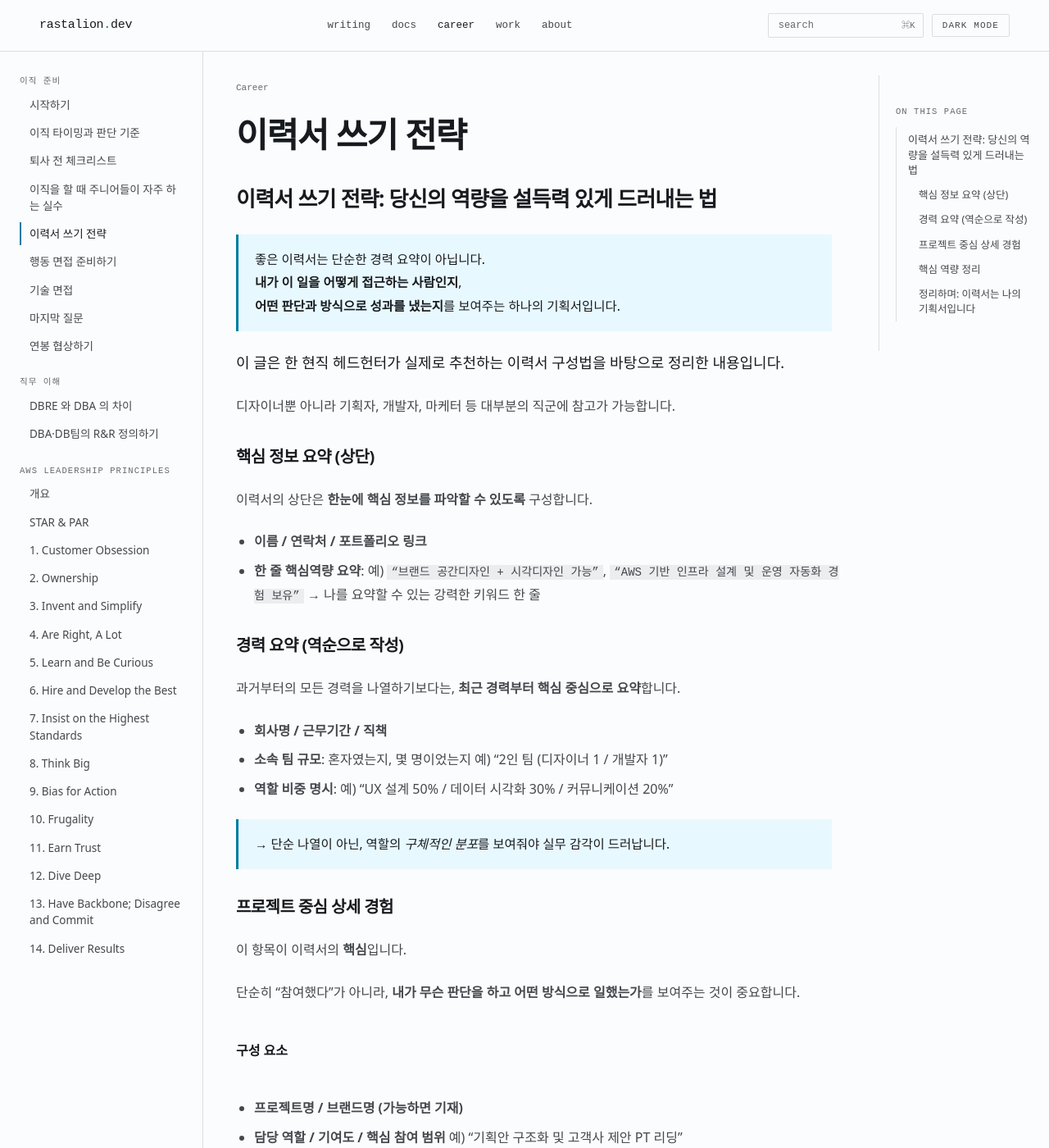
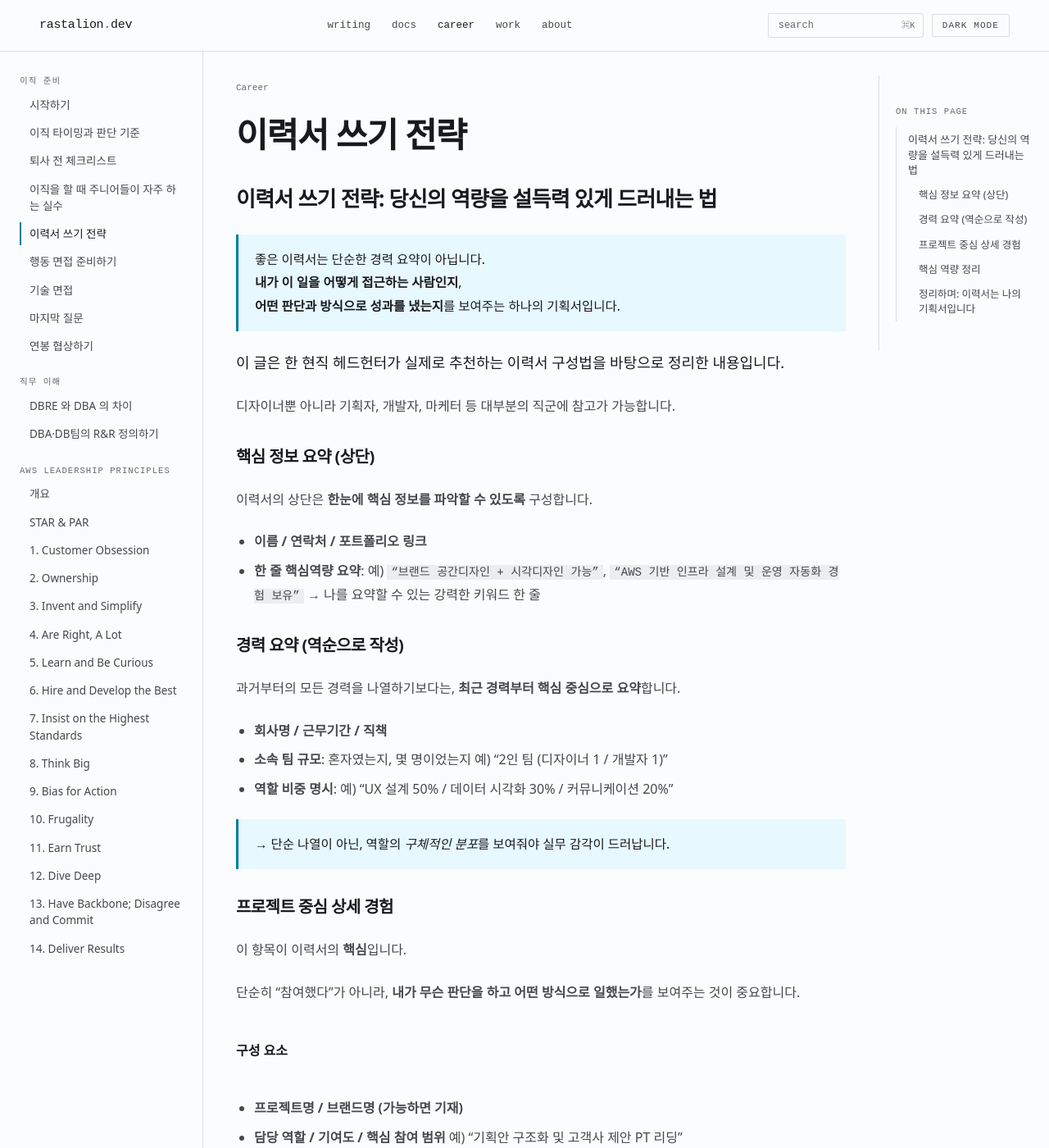
Before and after one commit to TeiNam/teinam.github.io, a Jekyll site: the page built from career/resume.md, in a window 1280 px wide and 1400 px high. Shown: the whole window at 82% size. Built offline with Jekyll 4.4.1, drawn with Linux system fonts in a browser that asks for light colours; some web fonts are replaced.

Commit message:
fix: 읽기 폭 단위를 ch → rem 으로 — 제목만 넓고 본문은 좁던 문제
`max-width: 80ch` 는 **요소 자기 font-size 기준**이라 블록마다 다른 폭이 걸렸다.
실측 결과(칼럼 977px):

    H1  977px  ← 80ch = 2115px 이라 제한이 안 걸림
    H2  977px  ← 1309px
    H3  960px  ← 1007px
    P   768 / 864px
    UL  768px

제목은 칼럼 전체를 쓰고 본문만 좁아 오른쪽 끝이 들쭉날쭉했다. rem 은 루트 기준이라
글꼴 크기와 무관하게 모든 블록이 같은 폭을 받는다.

- `.prose > *` 80ch → **50rem(800px)**
- `.docs-body > *`, `.page-body > *` 82ch → **52rem(832px)**
- 수정 후 실측: 모든 텍스트 블록 800px, 넓은 블록 977px 로 통일

코드블록 선택자도 틀렸다
- rouge 는 `div.language-<lang>.highlighter-rouge` 로 감싸고 `.highlight` 는 그 안에
  한 겹 더 들어 있다. `.prose > div.highlight` 는 직계가 아니라 안 잡혀서 코드가
  768px 에 머물렀다
- `.prose > .highlighter-rouge`, `.prose > [class*="language-"]` 를 추가.
  docs·page 쪽도 같이 고쳤다

검증: 72/72 포스트 통과 · 빌드 경고 없음 · post·docs·work 를 1700×1050 에서 캡처해
오른쪽 끝이 한 줄로 맞는 것을 확인

```diff
--- a/assets/css/main.css
+++ b/assets/css/main.css
@@ -7,9 +7,12 @@
   --warn-bg: oklch(0.97 0.03 80); --warn-line: oklch(0.60 0.10 70 / 0.4); --warn-ink: oklch(0.48 0.10 70);
   --sans: "IBM Plex Sans KR", system-ui, sans-serif;
   --mono: "Spline Sans Mono", ui-monospace, monospace;
-  /* 본문 텍스트는 80ch(실측 806px, 한글 한 줄 50자)로 묶는다. 한국어 본문이 편한 범위
-     (35~50자)의 상한이라 여기서 더 늘리지 않는다. shell 을 넓혀 남는 폭은 다이어그램·표·
-     코드블록이 받는다 — 좁은 글, 넓은 그림. */
+  /* 본문 읽기 폭은 50rem(800px, 한글 한 줄 50자). 한국어 본문이 편한 범위(35~50자)의
+     상한이라 더 늘리지 않는다. shell 을 넓혀 남는 폭은 다이어그램·표·코드블록이 받는다.
+
+     `ch` 를 쓰면 안 된다 — 요소 자기 font-size 기준이라 같은 80ch 가 h1(42px)에서는
+     2115px, p(16px)에서는 806px 이 된다. 그러면 제목만 칼럼 전체를 쓰고 본문은 좁아
+     오른쪽 끝이 들쭉날쭉해진다. rem 은 루트 기준이라 모든 블록이 같은 폭을 받는다. */
   --shell: 1600px;
 }
 [data-theme="dark"] {
@@ -233,13 +236,16 @@
 .toc a:hover { text-decoration: none; color: var(--ink); }
 .toc a.is-active { color: var(--ink); border-left-color: var(--accent); }
 /* 읽기 폭 제한은 .prose 가 아니라 자식에 둔다. 표만 가운데 칼럼 전체를 쓰게
-   하려면 부모가 80ch 로 묶고 있으면 안 된다. */
+   하려면 부모가 읽기 폭으로 묶고 있으면 안 된다. */
 .prose { display: flex; flex-direction: column; gap: 22px; }
-.prose > * { max-width: 80ch; min-width: 0; }
-/* 산문만 80ch 로 묶는다. 표·코드·다이어그램은 칼럼 전체를 쓴다 — shell 1600 에서 본문
-   텍스트(806px)와 칼럼(992px) 사이에 186px 여백이 남는데, 긴 SQL 을 그 안에 접어 넣을
-   이유가 없다. `mysql` 클라이언트 출력처럼 가로로 넓은 블록이 특히 이득을 본다. */
-.prose > table, .prose > .table-scroll, .prose > div.highlight, .prose > pre, .prose > figure { max-width: 100%; }
+.prose > * { max-width: 50rem; min-width: 0; }
+/* 산문만 읽기 폭으로 묶는다. 표·코드·다이어그램은 칼럼 전체를 쓴다 — 긴 SQL 이나 `mysql`
+   클라이언트 출력을 800px 안에 접어 넣을 이유가 없다.
+   코드블록의 `.prose` 직계 자식은 rouge 가 감싼 `div.language-<lang>.highlighter-rouge` 다.
+   `.highlight` 는 그 안에 한 겹 더 들어 있어서 직계 선택자로는 안 잡힌다. */
+.prose > table, .prose > .table-scroll, .prose > figure,
+.prose > .highlighter-rouge, .prose > [class*="language-"],
+.prose > div.highlight, .prose > pre { max-width: 100%; }
 .prose > h1 { font-size: clamp(28px, 3.4vw, 42px); line-height: 1.18; }
 .prose h2 { font-size: 26px; margin-top: 12px; scroll-margin-top: 96px; }
 .prose h3 { font-size: 20px; margin-top: 8px; scroll-margin-top: 96px; }
@@ -317,7 +323,7 @@
 .tag-row { display: flex; flex-wrap: wrap; gap: 8px; padding-top: 20px; border-top: 1px solid var(--line); }
 .tag { font-family: var(--mono); font-size: 11px; border: 1px solid var(--line); padding: 5px 10px; color: var(--ink2); }
 /* 댓글. giscus iframe 은 스스로 높이를 잡으므로 폭만 열어 주면 된다 —
-   .prose > * 의 80ch 제한을 그대로 두면 댓글창이 본문보다 좁아 답답하다. */
+   .prose > * 의 읽기 폭 제한을 그대로 두면 댓글창이 본문보다 좁아 답답하다. */
 .comments { max-width: 100% !important; display: flex; flex-direction: column; gap: 14px; padding-top: 26px; border-top: 1px solid var(--line); }
 .comments .giscus, .comments .giscus-frame { width: 100%; }
 .comments noscript { font-size: 14px; color: var(--ink3); }
@@ -344,10 +350,11 @@
 
 /* page (about / work) — 단독 산문 페이지 */
 /* 읽기 폭 제한은 컨테이너가 아니라 자식에 둔다 — .prose·.docs-body 와 같은 규칙이다.
-   컨테이너를 82ch 로 묶으면 표가 그 안에 갇혀 칼럼이 짓눌린다. */
+   컨테이너를 읽기 폭으로 묶으면 표가 그 안에 갇혀 칼럼이 짓눌린다. */
 .page-body { padding: 52px 48px 72px; }
-.page-body > * { max-width: 82ch; min-width: 0; }
-.page-body > table, .page-body > .table-scroll { max-width: 100%; }
+.page-body > * { max-width: 52rem; min-width: 0; }
+.page-body > table, .page-body > .table-scroll, .page-body > figure,
+.page-body > .highlighter-rouge, .page-body > [class*="language-"] { max-width: 100%; }
 
 /* archive */
 .archive-head { display: flex; justify-content: space-between; align-items: flex-end; gap: 24px; padding: 44px 48px 22px; border-bottom: 1px solid var(--line); }
@@ -373,8 +380,10 @@
 .nav-group a.is-current { color: var(--ink); border-left-color: var(--accent); }
 /* .prose 와 같은 이유로 폭 제한을 자식에 둔다 (표만 본문보다 넓게). */
 .docs-body { padding: 36px 40px 64px; }
-.docs-body > * { max-width: 82ch; min-width: 0; }
-.docs-body > table, .docs-body > .table-scroll, .docs-body > div.highlight, .docs-body > pre, .docs-body > figure { max-width: 100%; }
+.docs-body > * { max-width: 52rem; min-width: 0; }
+.docs-body > table, .docs-body > .table-scroll, .docs-body > figure,
+.docs-body > .highlighter-rouge, .docs-body > [class*="language-"],
+.docs-body > div.highlight, .docs-body > pre { max-width: 100%; }
 .breadcrumb { font-size: 11px; }
 .docs-toc { border-left: 1px solid var(--line); padding: 36px 20px; }
 .doc-pager { display: flex; justify-content: space-between; gap: 12px; padding-top: 24px; border-top: 1px solid var(--line); font-family: var(--mono); font-size: 11.5px; }
```
